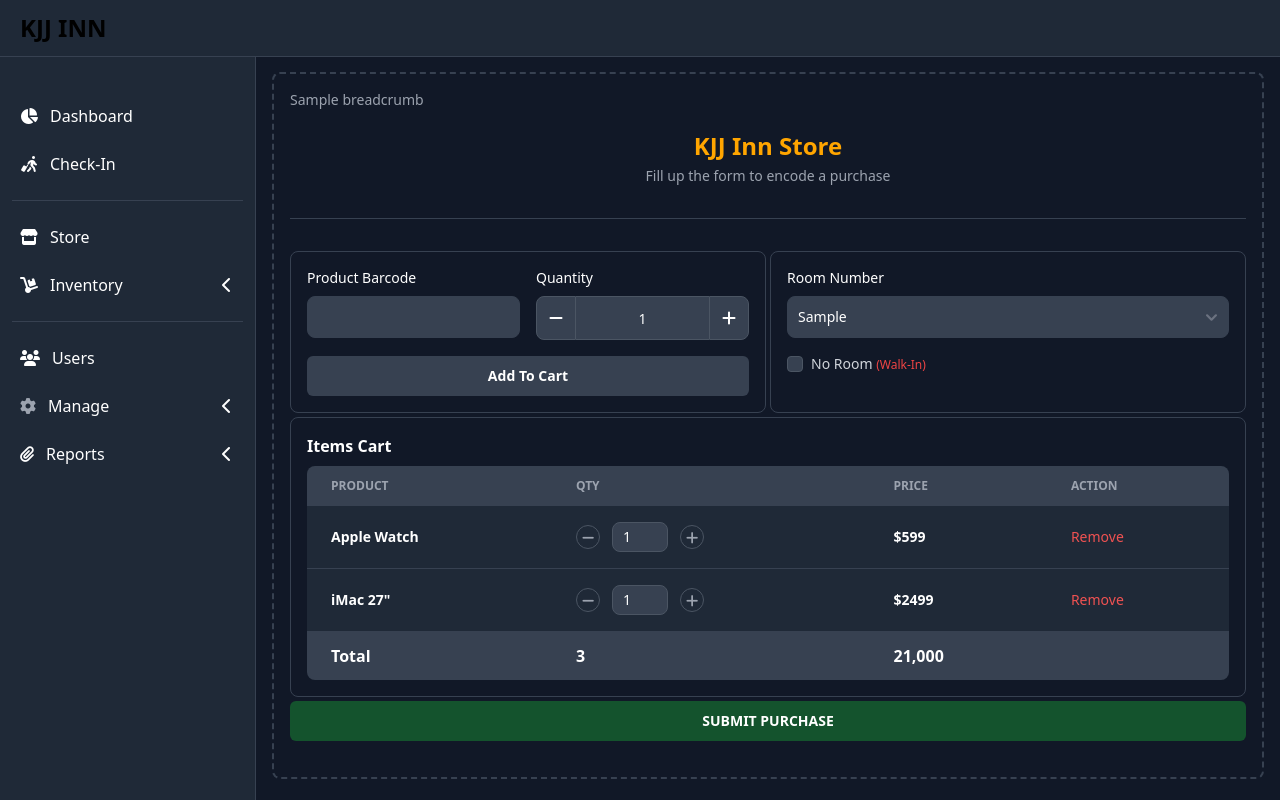
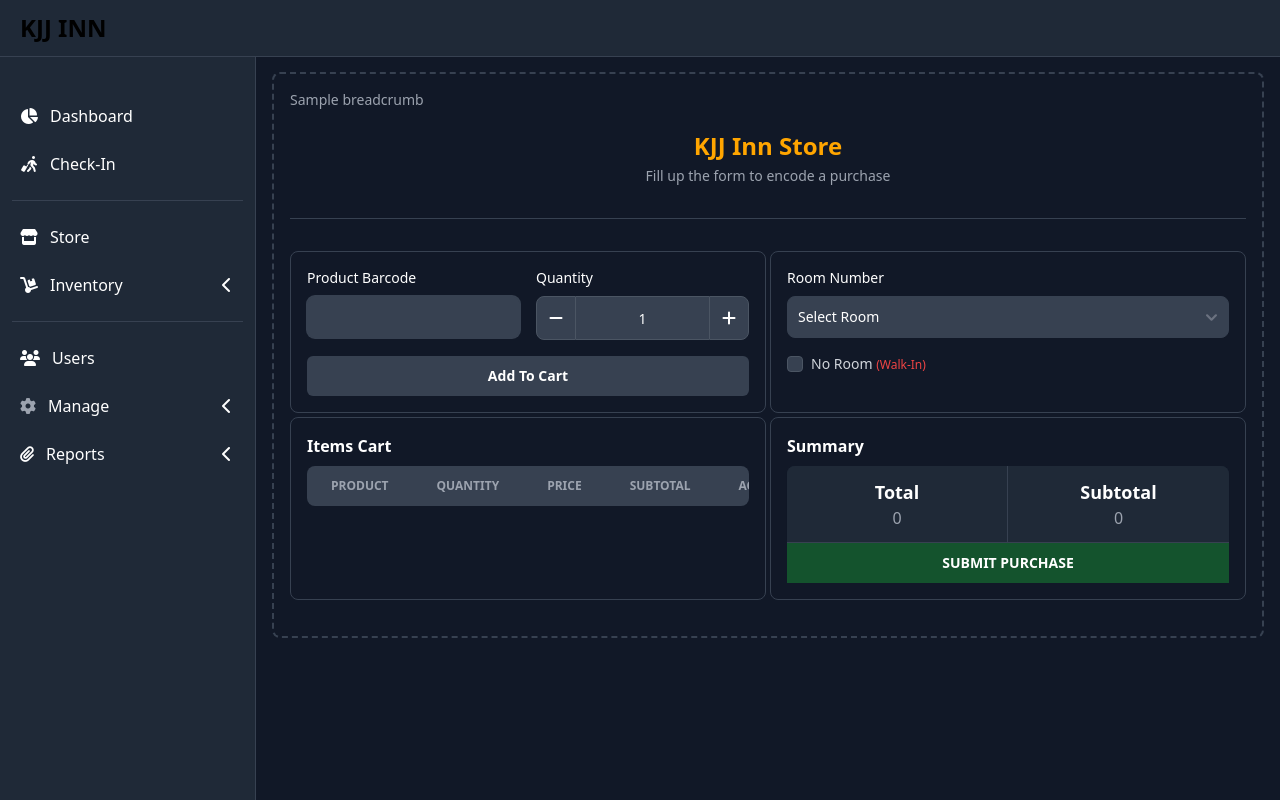
Before and after one commit to kenyzin8/kjj-inn, a Django app: template inventory_management/templates/store.html in a window 1280 px wide. Run offline with Django 5.2, Linux system fonts and the light colour scheme; the template is opened without the code that fills it: most values are stand-ins (such as "Sample title", 1, 10 or a date in 2020); lists and menus that the app fills with data are empty; some libraries are stand-ins or nearby versions.

Commit message:
store done

```diff
--- a/inventory_management/templates/store.html
+++ b/inventory_management/templates/store.html
@@ -5,6 +5,11 @@
 {% block title %}Store{% endblock %}
 
 {% block styles %}
+<style>
+    .disabled{
+        pointer-events: none;
+    }
+</style>
 {% endblock %}
 
 {% block content %}
@@ -20,25 +25,25 @@
     <hr class="h-px my-8 bg-gray-200 border-0 dark:bg-gray-700">
     <div class="grid gap-1 grid-cols-1 lg:grid-cols-2">
         <div class="p-4 border rounded-lg border-gray-700 ">
-            <form method="POST">
+            <form method="POST" id="add-to-cart-form">
                 {% csrf_token %}
                 <div class="grid gap-4 mb-4 grid-cols-2">
                     <div class="col-span-1">
-                        <label for="building-name-update" class="block mb-2 text-sm font-medium text-gray-900 dark:text-white">
+                        <label for="add-to-cart-product-barcode" class="block mb-2 text-sm font-medium text-gray-900 dark:text-white">
                             Product Barcode
                         </label>
-                        <input type="text" name="building-name" id="building-name-update" autocomplete="off" class="bg-gray-50 border border-gray-300 text-gray-900 text-sm rounded-lg focus:ring-gray-700 block w-full p-2.5 dark:bg-gray-700 dark:border-gray-700 dark:placeholder-gray-700 dark:text-white" required>
+                        <input type="text" name="add-to-cart-product-barcode" id="add-to-cart-product-barcode" autocomplete="off" class="bg-gray-50 border border-gray-300 text-gray-900 text-sm rounded-lg focus:ring-gray-700 block w-full p-2.5 dark:bg-gray-700 dark:border-gray-700 dark:placeholder-gray-700 dark:text-white" required>
                     </div>
                     <div class="col-span-1">
-                        <label for="quantity-input" class="block mb-2 text-sm font-medium text-gray-900 dark:text-white">
+                        <label for="add-to-cart-quantity-input" class="block mb-2 text-sm font-medium text-gray-900 dark:text-white">
                             Quantity
                         </label>
                         <div class="relative flex items-center w-full">
-                            <button type="button" id="decrement-button" data-input-counter-decrement="quantity-input" class="bg-gray-100 dark:bg-gray-700 dark:hover:bg-gray-600 dark:border-gray-600 hover:bg-gray-200 border border-gray-300 rounded-s-lg px-3 h-11 focus:ring-gray-100 dark:focus:ring-gray-700 focus:ring-2 focus:outline-none">
+                            <button type="button" id="decrement-button" data-input-counter-decrement="add-to-cart-quantity-input" class="bg-gray-100 dark:bg-gray-700 dark:hover:bg-gray-600 dark:border-gray-600 hover:bg-gray-200 border border-gray-300 rounded-s-lg px-3 h-11 focus:ring-gray-100 dark:focus:ring-gray-700 focus:ring-2 focus:outline-none">
                                 <i class="fa-solid fa-minus text-gray-900 dark:text-white"></i>
                             </button>
-                            <input type="text" id="quantity-input" value="1" data-input-counter aria-describedby="helper-text-explanation" class="bg-gray-50 border-x-0 border-gray-300 h-11 text-center text-gray-900 text-sm focus:ring-blue-500 focus:border-blue-500 block w-full py-2.5 dark:bg-gray-700 dark:border-gray-600 dark:placeholder-gray-400 dark:text-white dark:focus:ring-blue-500 dark:focus:border-blue-500" required />
-                            <button type="button" id="increment-button" data-input-counter-increment="quantity-input" class="bg-gray-100 dark:bg-gray-700 dark:hover:bg-gray-600 dark:border-gray-600 hover:bg-gray-200 border border-gray-300 rounded-e-lg px-3 h-11 focus:ring-gray-100 dark:focus:ring-gray-700 focus:ring-2 focus:outline-none">
+                            <input type="text" id="add-to-cart-quantity-input" name="add-to-cart-quantity-input" value="1" data-input-counter aria-describedby="helper-text-explanation" class="bg-gray-50 border-x-0 border-gray-300 h-11 text-center text-gray-900 text-sm focus:ring-blue-500 focus:border-blue-500 block w-full py-2.5 dark:bg-gray-700 dark:border-gray-600 dark:placeholder-gray-400 dark:text-white dark:focus:ring-blue-500 dark:focus:border-blue-500 disabled" required />
+                            <button type="button" id="increment-button" data-input-counter-increment="add-to-cart-quantity-input" class="bg-gray-100 dark:bg-gray-700 dark:hover:bg-gray-600 dark:border-gray-600 hover:bg-gray-200 border border-gray-300 rounded-e-lg px-3 h-11 focus:ring-gray-100 dark:focus:ring-gray-700 focus:ring-2 focus:outline-none">
                                 <i class="fa-solid fa-plus text-gray-900 dark:text-white"></i>
                             </button>
                         </div>
@@ -52,30 +57,32 @@
         <div class="p-4 border rounded-lg border-gray-700">
             <div class="grid gap-4 mb-4 grid-cols-2">
                 <div class="col-span-2">
-                    <label for="building-name-update" class="block mb-2 text-sm font-medium text-gray-900 dark:text-white">
+                    <label for="room-number" class="block mb-2 text-sm font-medium text-gray-900 dark:text-white">
                         Room Number
                     </label>
                     <select name="room-number" id="room-number" class="bg-gray-50 border border-gray-300 text-gray-900 text-sm rounded-lg focus:ring-gray-700 block w-full p-2.5 dark:bg-gray-700 dark:border-gray-700 dark:placeholder-gray-700 dark:text-white">
-                        {% for room in active_rooms %}
-                            <option value="{{ room.id }}">{{ room.get_room_for_dropdown|safe }}</option>
+                        <option value="" disabled selected>Select Room</option>
+                        {% for customer in active_customers %}
+                            <option value="{{ customer.id }}">{{ customer.room.get_room_for_dropdown|safe }}</option>
                         {% endfor %}
                     </select>
                 </div>
                 <div class="col-span-1">
                     <div class="flex items-center">
-                        <input id="checked-checkbox" type="checkbox" value="" class="w-4 h-4 text-blue-600 bg-gray-100 border-gray-300 rounded focus:ring-blue-500 dark:focus:ring-blue-600 dark:ring-offset-gray-800 focus:ring-2 dark:bg-gray-700 dark:border-gray-600">
-                        <label for="checked-checkbox" class="ms-2 text-sm font-medium text-gray-900 dark:text-gray-300">No Room <span class="text-red-500 text-xs">(Walk-In)</span></label>
+                        <input id="no-room-check-box" name="no-room-check-box" type="checkbox" value="" class="w-4 h-4 text-blue-600 bg-gray-100 border-gray-300 rounded focus:ring-blue-500 dark:focus:ring-blue-600 dark:ring-offset-gray-800 focus:ring-2 dark:bg-gray-700 dark:border-gray-600">
+                        <label for="no-room-check-box" class="ms-2 text-sm font-medium text-gray-900 dark:text-gray-300">No Room <span class="text-red-500 text-xs">(Walk-In)</span></label>
                     </div>
                 </div>
             </div>
-
         </div>
-    </div>
-    <div class="p-4 border rounded-lg border-gray-700 mt-1">
+        <div class="p-4 border rounded-lg border-gray-700">
             <div class="mb-2">
                 <strong>Items Cart</strong>
             </div>
             <div class="relative overflow-x-auto rounded-lg">
+                <form method="POST" id="to-submit-form">
+                    {% csrf_token %}
+                    <input type="hidden" name="customer-id" id="customer-id-to-submit" />
                     <table class="w-full text-sm text-left rtl:text-right text-gray-500 dark:text-gray-400">
                         <thead class="text-xs text-gray-700 uppercase bg-gray-50 dark:bg-gray-700 dark:text-gray-400">
                             <tr>
@@ -83,89 +90,274 @@
                                     Product
                                 </th>
                                 <th scope="col" class="px-6 py-3">
-                            Qty
+                                    Quantity
                                 </th>
                                 <th scope="col" class="px-6 py-3">
                                     Price
+                                </th>
+                                <th scope="col" class="px-6 py-3">
+                                    Subtotal
                                 </th>
                                 <th scope="col" class="px-6 py-3">
                                     Action
                                 </th>
                             </tr>
                         </thead>
-                <tbody>
+                        <tbody id="cart-tbody">
+
+                        </tbody>
+                    </table>
+                </form>
+            </div>
+        </div>
+        <div class="p-4 border rounded-lg border-gray-700">
+            <div class="mb-2">
+                <strong>Summary</strong>
+            </div>
+            <div class="grid rounded-lg shadow-sm dark:border-gray-700 md:grid-cols-2 bg-white dark:bg-gray-800">
+                <figure class="flex flex-col items-center justify-center p-3 text-center bg-white border-b border-gray-200 rounded-t-lg md:rounded-t-none md:rounded-ss-lg md:border-e dark:bg-gray-800 dark:border-gray-700">
+                    <blockquote class="max-w-2xl mx-auto text-gray-500 dark:text-gray-400">
+                        <h3 class="text-lg font-semibold text-gray-900 dark:text-white">
+                            Total
+                        </h3>
+                        <p class="total-quantity">0</p>
+                    </blockquote>
+                </figure>
+                <figure class="flex flex-col items-center justify-center p-3 text-center bg-white border-b border-gray-200 md:rounded-se-lg dark:bg-gray-800 dark:border-gray-700">
+                    <blockquote class="max-w-2xl mx-auto text-gray-500 dark:text-gray-400">
+                        <h3 class="text-lg font-semibold text-gray-900 dark:text-white">
+                            Subtotal
+                        </h3>
+                        <p class="total-subtotal">0</p>
+                    </blockquote>
+                </figure>
+            </div>
+            <button type="submit" class="text-white w-full items-center font-bold  text-sm py-2.5 text-center bg-green-900 hover:bg-green-800 submit-purchase-button">
+                SUBMIT PURCHASE
+            </button>
+        </div>
+    </div>
+</div>
+{% endblock %}
+
+{% block scripts %}
+<script>
+var inCart = [];
+
+function updateSubtotal(price_unformatted){
+    var totalPriceDisplay = 0;
+    $(".subtotal-prices").each(function(){
+        var price = $(this).text().replace('₱', '').trim();
+
+        totalPriceDisplay += parseFloat(price);
+    });
+    $(".total-subtotal").text(`₱ ${$(".subtotal-prices").length == 0 ? price_unformatted : totalPriceDisplay.toFixed(2)}`);
+}
+
+$(document).ready(function(){
+    $("#add-to-cart-product-barcode").focus();
+})
+
+$(document).on('submit', '#add-to-cart-form', function(e){
+    e.preventDefault();
+    const form = $(this);
+    const formData = form.serialize();
+
+    const productBarcode = $('#add-to-cart-product-barcode').val();
+    const quantity = $('#add-to-cart-quantity-input').val();
+
+    axios.get("{% url 'fetch-product' %}", {
+        params: {
+            product_barcode: productBarcode,
+            quantity: quantity,
+        }
+    })
+    .then(function (response) {
+        const data = response.data.data;
+
+        if(!response.data.success){
+            showError(response.data.message);
+            return;
+        }
+
+        const currentQuantity = parseInt($(`#product-${data.identifier}`).val());
+
+        if(currentQuantity + parseInt(quantity) > data.stocks){
+            showError(`Only ${data.stocks} stocks left for ${data.product_name}`);
+            return;
+        }
+
+        $(".total-quantity").text(parseInt($(".total-quantity").text()) + parseInt(quantity));
+        $(`.subtotal-${data.identifier}`).text(parseFloat($(`#product-${data.identifier}`).val()) * parseFloat(data.price_unformatted));
+        updateSubtotal(data.price_unformatted);
+
+        if(inCart.includes(data.identifier)){
+            $(`#product-${data.identifier}`).val(currentQuantity + parseInt(quantity));
+            $(`.subtotal-${data.identifier}`).text(`₱ ${parseFloat(parseFloat($(`#product-${data.identifier}`).val()) * parseFloat(data.price_unformatted)).toFixed(2)}`);
+            updateSubtotal(data.price_unformatted);
+            return;
+        }
+
+        $("#cart-tbody").append(`
             <tr class="bg-white border-b dark:bg-gray-800 dark:border-gray-700 hover:bg-gray-50 dark:hover:bg-gray-600">
+                <input type="hidden" name="product-identifiers[]" value="${data.identifier}" />
                 <td class="px-6 py-4 font-semibold text-gray-900 dark:text-white">
-                            Apple Watch
+                    ${data.product_name}
                 </td>
                 <td class="px-6 py-4">
                     <div class="flex items-center">
-                                <button data-input-counter-decrement="product-1" class="inline-flex items-center justify-center p-1 text-sm font-medium h-6 w-6 text-gray-500 bg-white border border-gray-300 rounded-full focus:outline-none hover:bg-gray-100 focus:ring-4 focus:ring-gray-200 dark:bg-gray-800 dark:text-gray-400 dark:border-gray-600 dark:hover:bg-gray-700 dark:hover:border-gray-600 dark:focus:ring-gray-700" type="button">
+                        <button id="product-decrement-${data.identifier}" class="inline-flex items-center justify-center p-1 text-sm font-medium h-6 w-6 text-gray-500 bg-white border border-gray-300 rounded-full focus:outline-none hover:bg-gray-100 focus:ring-4 focus:ring-gray-200 dark:bg-gray-800 dark:text-gray-400 dark:border-gray-600 dark:hover:bg-gray-700 dark:hover:border-gray-600 dark:focus:ring-gray-700" type="button">
                             <span class="sr-only">Quantity button</span>
                             <i class="fa-solid fa-minus w-3 h-3"></i>
                         </button>
                         <div class="ms-3">
-                                    <input type="number" id="product-1" name="cartProducts[]" data-input-counter value="1" class="bg-gray-50 w-14 border border-gray-300 text-gray-900 text-sm rounded-lg focus:ring-blue-500 focus:border-blue-500 block px-2.5 py-1 dark:bg-gray-700 dark:border-gray-600 dark:placeholder-gray-400 dark:text-white dark:focus:ring-blue-500 dark:focus:border-blue-500" placeholder="1" required />
+                            <input type="number" id="product-${data.identifier}" name="cart-products-quantity[]" data-input-counter value="${quantity}" class="disabled bg-gray-50 w-14 border border-gray-300 text-gray-900 text-sm rounded-lg focus:ring-blue-500 focus:border-blue-500 block px-2.5 py-1 dark:bg-gray-700 dark:border-gray-600 dark:placeholder-gray-400 dark:text-white dark:focus:ring-blue-500 dark:focus:border-blue-500" placeholder="1" required />
                         </div>
-                                <button data-input-counter-increment="product-1" class="inline-flex items-center justify-center h-6 w-6 p-1 ms-3 text-sm font-medium text-gray-500 bg-white border border-gray-300 rounded-full focus:outline-none hover:bg-gray-100 focus:ring-4 focus:ring-gray-200 dark:bg-gray-800 dark:text-gray-400 dark:border-gray-600 dark:hover:bg-gray-700 dark:hover:border-gray-600 dark:focus:ring-gray-700" type="button">
+                        <button id="product-increment-${data.identifier}" class="inline-flex items-center justify-center h-6 w-6 p-1 ms-3 text-sm font-medium text-gray-500 bg-white border border-gray-300 rounded-full focus:outline-none hover:bg-gray-100 focus:ring-4 focus:ring-gray-200 dark:bg-gray-800 dark:text-gray-400 dark:border-gray-600 dark:hover:bg-gray-700 dark:hover:border-gray-600 dark:focus:ring-gray-700" type="button">
                             <span class="sr-only">Quantity button</span>
                             <i class="fa-solid fa-plus w-3 h-3"></i>
                         </button>
                     </div>
                 </td>
-                        <td class="px-6 py-4 font-semibold text-gray-900 dark:text-white">
-                            $599
+                <td class="px-6 py-4 font-semibold text-gray-900 dark:text-white cart-prices">
+                    ${data.price}
+                </td>
+                <td class="px-6 py-4 font-semibold text-gray-900 dark:text-white subtotal-${data.identifier} subtotal-prices">
+                    ₱ ${data.subtotal}
                 </td>
                 <td class="px-6 py-4">
-                            <a href="#" class="font-medium text-red-600 dark:text-red-500 hover:underline">Remove</a>
+                    <a href="#" class="font-medium text-red-600 dark:text-red-500 hover:underline remove-product-from-cart" data-product-identifer="${data.identifier}">Remove</a>
                 </td>
             </tr>
-                    <tr class="bg-white border-b dark:bg-gray-800 dark:border-gray-700 hover:bg-gray-50 dark:hover:bg-gray-600">
-                        <td class="px-6 py-4 font-semibold text-gray-900 dark:text-white">
-                            iMac 27"
-                        </td>
-                        <td class="px-6 py-4">
-                            <div class="flex items-center">
-                                <button data-input-counter-decrement="product-2" class="inline-flex items-center justify-center p-1 text-sm font-medium h-6 w-6 text-gray-500 bg-white border border-gray-300 rounded-full focus:outline-none hover:bg-gray-100 focus:ring-4 focus:ring-gray-200 dark:bg-gray-800 dark:text-gray-400 dark:border-gray-600 dark:hover:bg-gray-700 dark:hover:border-gray-600 dark:focus:ring-gray-700" type="button">
-                                    <span class="sr-only">Quantity button</span>
-                                    <i class="fa-solid fa-minus w-3 h-3"></i>
-                                </button>
-                                <div class="ms-3">
-                                    <input type="number" id="product-2" name="cartProducts[]" data-input-counter value="1" class="bg-gray-50 w-14 border border-gray-300 text-gray-900 text-sm rounded-lg focus:ring-blue-500 focus:border-blue-500 block px-2.5 py-1 dark:bg-gray-700 dark:border-gray-600 dark:placeholder-gray-400 dark:text-white dark:focus:ring-blue-500 dark:focus:border-blue-500" placeholder="1" required />
-                                </div>
-                                <button data-input-counter-increment="product-2" class="inline-flex items-center justify-center h-6 w-6 p-1 ms-3 text-sm font-medium text-gray-500 bg-white border border-gray-300 rounded-full focus:outline-none hover:bg-gray-100 focus:ring-4 focus:ring-gray-200 dark:bg-gray-800 dark:text-gray-400 dark:border-gray-600 dark:hover:bg-gray-700 dark:hover:border-gray-600 dark:focus:ring-gray-700" type="button">
-                                    <span class="sr-only">Quantity button</span>
-                                    <i class="fa-solid fa-plus w-3 h-3"></i>
-                                </button>
-                            </div>
-                        </td>
-                        <td class="px-6 py-4 font-semibold text-gray-900 dark:text-white">
-                            $2499
-                        </td>
-                        <td class="px-6 py-4">
-                            <a href="#" class="font-medium text-red-600 dark:text-red-500 hover:underline">Remove</a>
-                        </td>
-                    </tr>
-                </tbody>
-                <tfoot>
-                    <tr class="dark:text-white bg-gray-700">
-                        <th scope="row" class="px-6 py-3 text-base font-semibold ">Total</th>
-                        <td class="px-6 py-3 text-base font-semibold ">3</td>
-                        <td class="px-6 py-3 text-base font-semibold ">21,000</td>
-                        <td class="px-6 py-3"></td>
-                    </tr>
-                </tfoot>
-            </table>
-        </div>
+        `);
 
-    </div>
-    <div class="mt-1">
-        <button type="submit" class="text-white w-full items-center font-bold rounded-md text-sm py-2.5 text-center bg-green-900 hover:bg-green-800">
-            SUBMIT PURCHASE
-        </button>
-    </div>
-</div>
+        updateSubtotal(data.price_unformatted);
+
+        $(`#product-decrement-${data.identifier}`).on('click', function(){
+            var currentQuantity = parseInt($(`#product-${data.identifier}`).val());
+            if(currentQuantity > 1){
+                $(`#product-${data.identifier}`).val(currentQuantity - 1);
+                $(".total-quantity").text(parseInt($(".total-quantity").text()) - 1);
+                $(`.subtotal-${data.identifier}`).text(`₱ ${parseFloat(parseFloat($(`#product-${data.identifier}`).val()) * parseFloat(data.price_unformatted)).toFixed(2)}`);
+                updateSubtotal(data.price_unformatted);
+            }
+        });
+
+        $(`#product-increment-${data.identifier}`).on('click', function(){
+            var currentQuantity = parseInt($(`#product-${data.identifier}`).val());
+            if(currentQuantity < data.stocks){
+                $(`#product-${data.identifier}`).val(currentQuantity + 1);
+                $(".total-quantity").text(parseInt($(".total-quantity").text()) + 1);
+                $(`.subtotal-${data.identifier}`).text(`₱ ${parseFloat(parseFloat($(`#product-${data.identifier}`).val()) * parseFloat(data.price_unformatted)).toFixed(2)}`);
+                updateSubtotal(data.price_unformatted);
+            }
+        });
+
+        inCart.push(data.identifier);
+
+        showSuccess(`${data.product_name} added to cart`);
+    })
+    .catch(function (error) {
+        showError(error);
+    })
+})
+
+$(document).on('click', '.remove-product-from-cart', function(e){
+    e.preventDefault();
+    const identifier = $(this).data('product-identifer');
+    inCart = inCart.filter(item => item !== identifier);
+    $(".total-quantity").text(parseInt($(".total-quantity").text()) - parseInt($(`#product-${identifier}`).val()));
+    $(this).closest('tr').remove();
+})
+
+$(document).on('click', '#decrement-button', function(){
+    const quantity = $(this).val();
+    if(quantity < 1){
+        $("#add-to-cart-quantity-input").val(1);
+    }
+})
+
+$(document).on('change', '#room-number', function(){
+    const customerId = $(this).val();
+    $("#customer-id-to-submit").val(customerId);
+})
+
+$(document).on('click', '#no-room-check-box', function(){
+    if($(this).is(':checked')){
+        $("#room-number").val('');
+        $("#room-number").trigger('change');
+        $("#room-number").prop('disabled', true);
+        $("#customer-id-to-submit").val('walk-in');
+    }else{
+        $("#room-number").prop('disabled', false);
+    }
+})
+
+$(document).on('click', '.submit-purchase-button', function(){
+    if($("#room-number").val() == null && !$("#no-room-check-box").is(':checked')){
+        showError("Missing customer or room");
+        return;
+    }
+
+    if($("#cart-tbody").children().length == 0){
+        showError("Your cart is empty");
+        return;
+    }
+
+    Swal.fire({
+        title: "Confirmation",
+        html: `<span class="font-semibold text-md">Are you sure you want to submit the purchase?</span>`,
+        icon: "warning",
+        showDenyButton: true,
+        confirmButtonColor: "orange",
+        denyButtonColor: "#232323",
+        confirmButtonText: "Yes",
+        denyButtonText: `No`,
+        allowOutsideClick: false,
+        animation: true
+        }).then((result) => {
+        if (result.isConfirmed) {
+            $("#to-submit-form").submit();
+        }
+    });
+
+})
+
+function resetFields(){
+    $("#add-to-cart-product-barcode").val('');
+    $("#add-to-cart-quantity-input").val(1);
+    $("#room-number").val('');
+    $("#room-number").trigger('change');
+    $("#no-room-check-box").prop('checked', false);
+    $("#room-number").prop('disabled', false);
+    $("#cart-tbody").empty();
+    $(".total-quantity").text(0);
+    $(".total-subtotal").text(0);
+    inCart = [];
+}
+
+$(document).on('submit', '#to-submit-form', function(e){
+    e.preventDefault();
+    const form = $(this);
+    const formData = form.serialize();
+
+    axios.post("{% url 'submit-purchase' %}", formData)
+        .then(function (response) {
+            const data = response.data;
+
+            if(!data.success){
+                showError(data.message);
+                return;
+            }
+
+            resetFields();
+
+            showSuccess(data.message);
+
+        })
+        .catch(function (error) {
+            showError(error.message);
+        })
+})
+</script>
 {% endblock %}
-
-{% block scripts %}
-{% endblock %}
--- a/inventory_management/urls.py
+++ b/inventory_management/urls.py
@@ -2,5 +2,7 @@ from django.urls import path
 from . import views
 
 urlpatterns = [
-    path('store/', views.store, name='store')
+    path('store/', views.store, name='store'),
+    path('store/fetch-product/', views.fetch_product, name='fetch-product'),
+    path('store/submit-purchase/', views.submit_purchase, name='submit-purchase'),
 ]
```
Also changed, not shown: inventory_management/admin.py (+11 -4 lines), inventory_management/models.py (+33 -6 lines), inventory_management/views.py (+95 -4 lines), inventory_management/migrations/0009_stock_identifier.py (added), inventory_management/migrations/0010_alter_stock_identifier.py (added), inventory_management/migrations/0011_alter_stock_identifier.py (added), inventory_management/migrations/0012_remove_purchase_products_bought_and_more.py (added), inventory_management/migrations/0013_rename_purchaseitems_purchaseitem.py (added), inventory_management/migrations/0014_alter_purchase_customer.py (added), inventory_management/migrations/0015_purchase_is_walk_in.py (added). Lines whose indentation alone changed are shown as unchanged.
